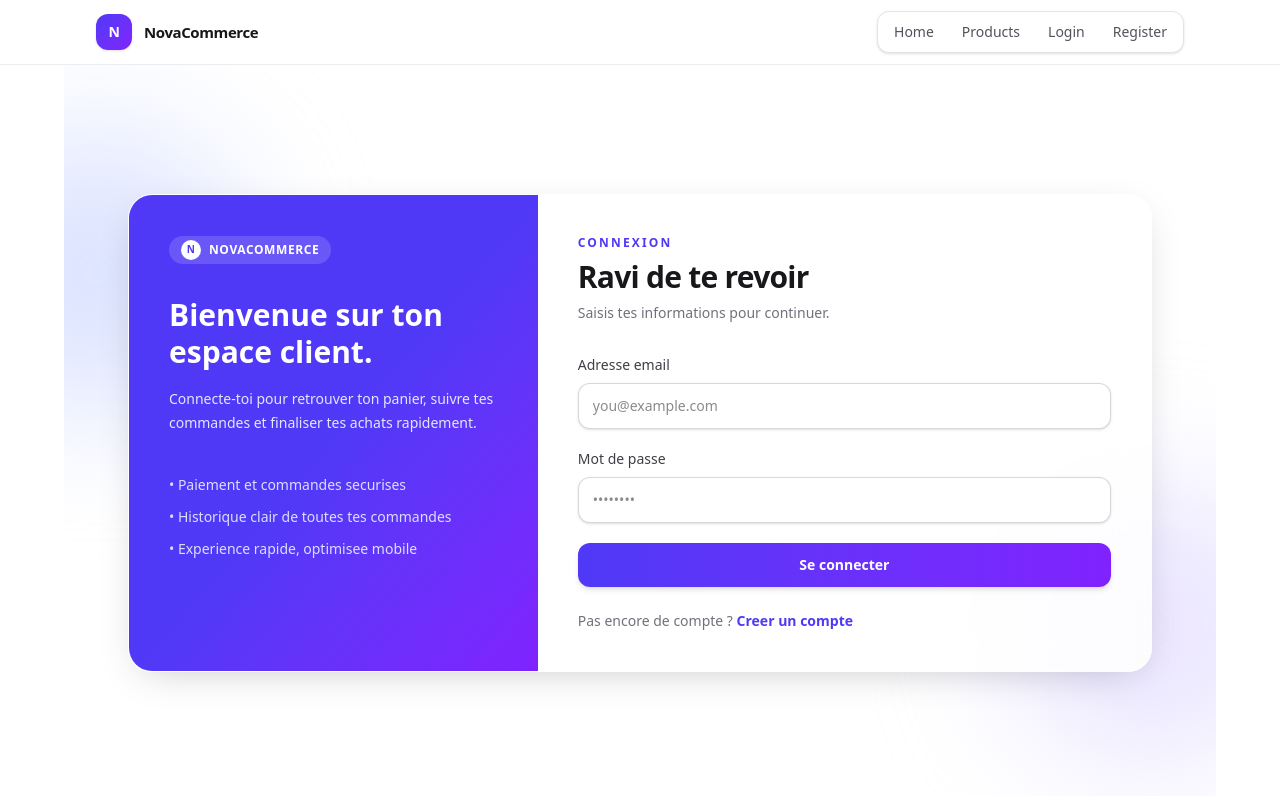
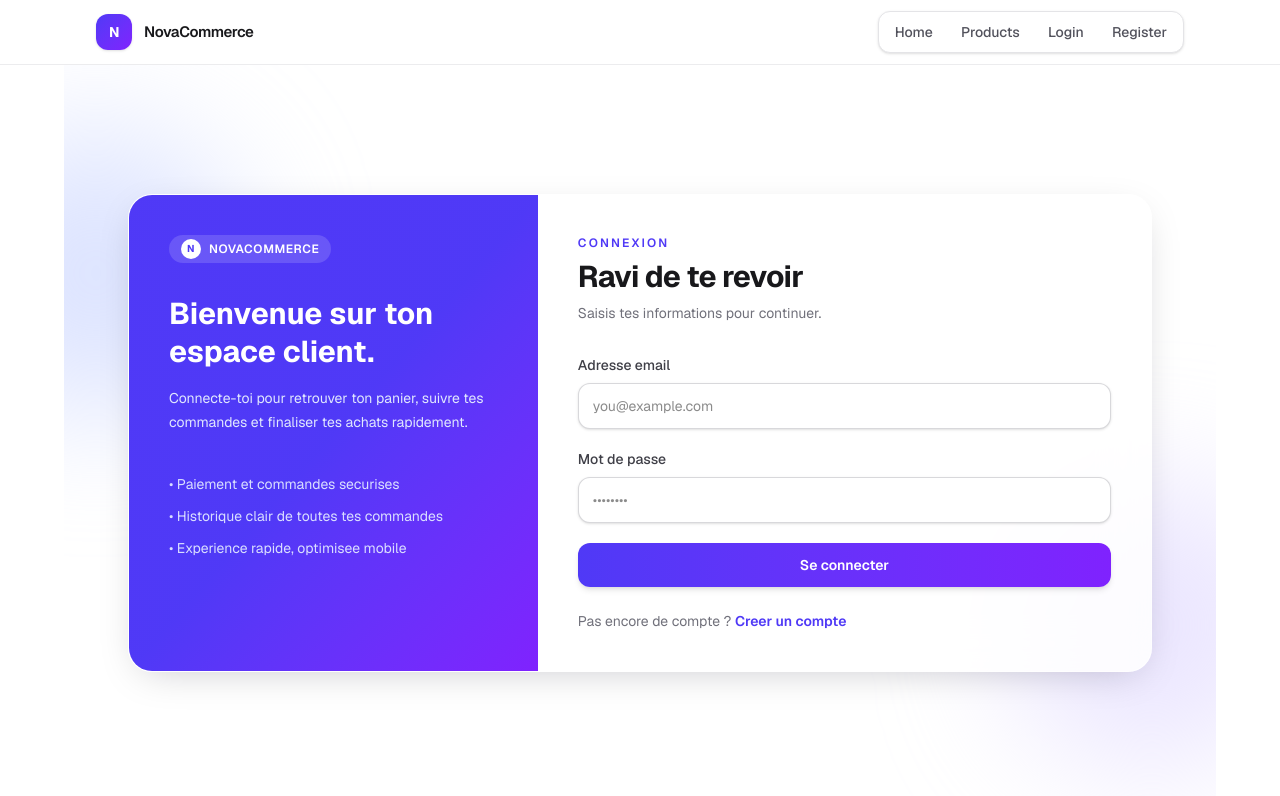
Before and after one commit to ayoub-akraou/NovaCommerce, a Next.js app in the folder frontend/: page /login in a window 1280 px wide. Shown: the top 796 px of the page. Built offline with nearby package versions, Linux system fonts and the light colour scheme; no server answers.

Commit message:
style(frontend): finalize global theme and button cursor rules

```diff
--- a/frontend/src/app/globals.css
+++ b/frontend/src/app/globals.css
@@ -5,7 +5,26 @@
 	--foreground: #171717;
 }
 
+@theme inline {
+	--color-background: var(--background);
+	--color-foreground: var(--foreground);
+	--font-sans: var(--font-geist-sans);
+	--font-mono: var(--font-geist-mono);
+}
+
+@media (prefers-color-scheme: dark) {
+	:root {
+		--background: #0a0a0a;
+		--foreground: #ededed;
+	}
+}
+
 body {
 	background: var(--background);
 	color: var(--foreground);
+	font-family: var(--font-geist-sans), Arial, Helvetica, sans-serif;
 }
+
+button {
+	cursor: pointer;
+}
```
